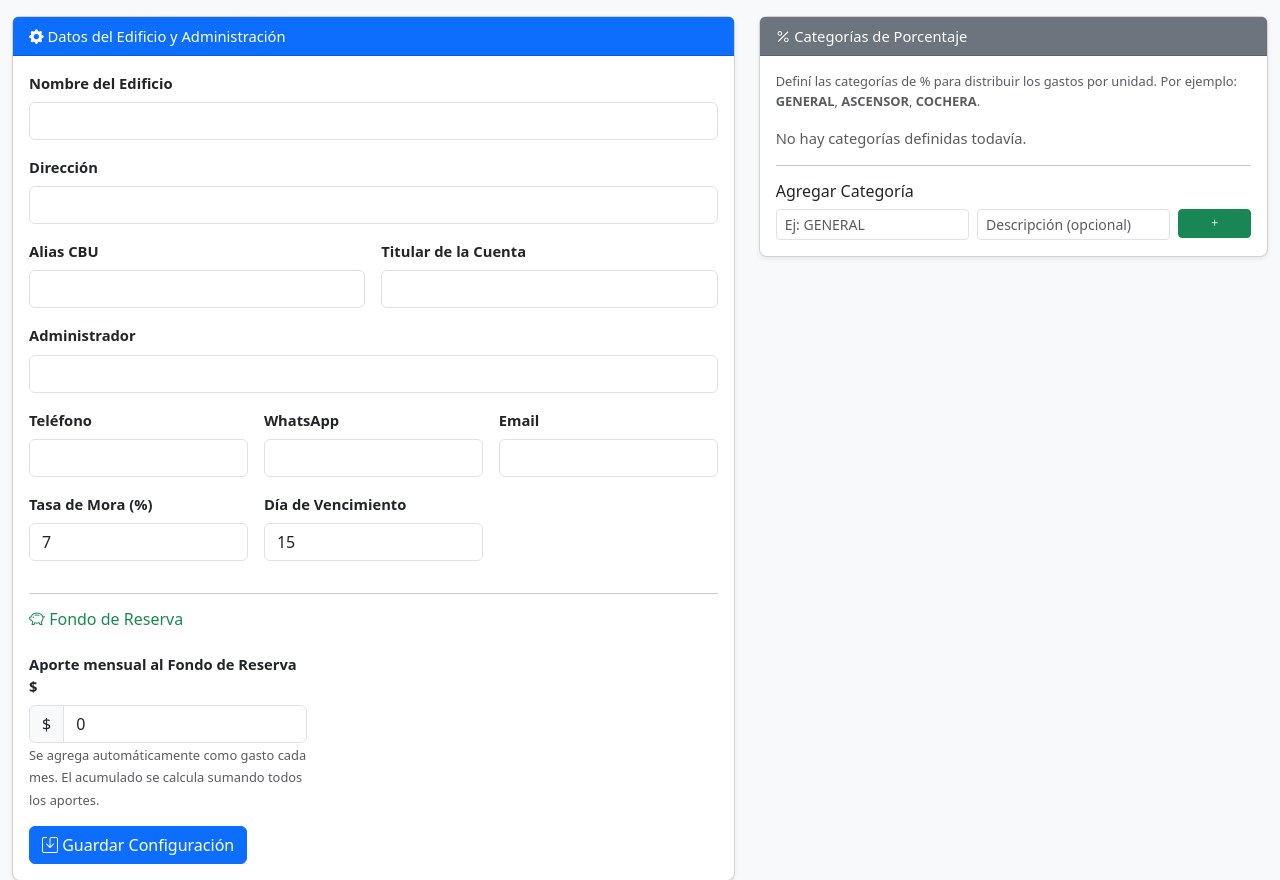
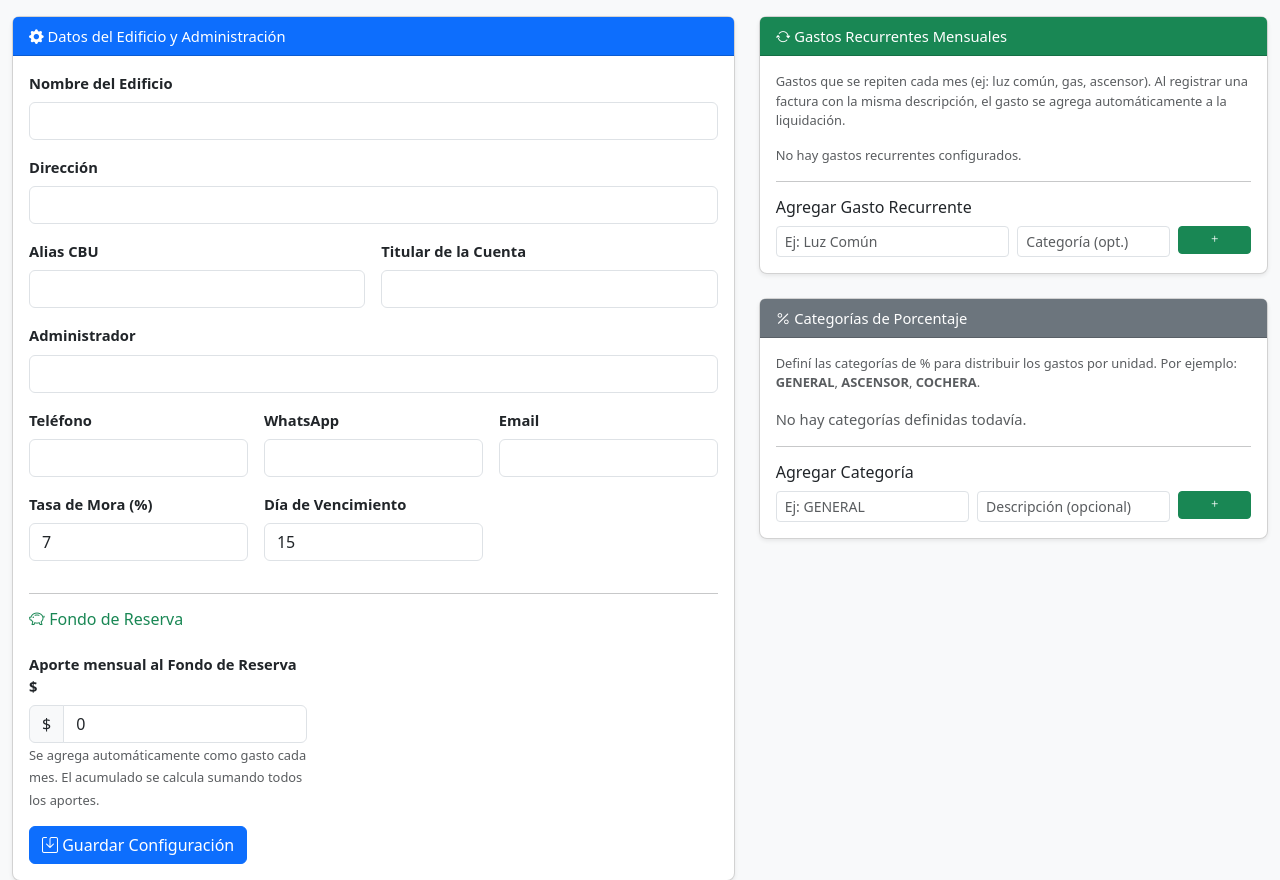
Before and after one commit to ncmartin77/consorcio, a Flask app: page /config in a window 1280 px wide. Shown: the part 76-956 px from the top of the page. Run offline with Flask 3, Linux system fonts and the light colour scheme.

Commit message:
Feat: gastos recurrentes mensuales configurables
Permite definir en Configuración los gastos que se repiten cada mes
(ej: Luz Común, Gas, Ascensor). Al registrar una factura con la misma
descripción, el gasto se agrega automáticamente al mes correspondiente
sin esperar el pago. Al pagar la factura no se duplica el gasto.

Co-Authored-By: Claude Sonnet 4.6 <noreply@anthropic.com>

```diff
--- a/app.py
+++ b/app.py
@@ -72,7 +72,26 @@ def config():
 
     cfg = db.get_config()
     categorias = db.get_categorias()
-    return render_template("config.html", cfg=cfg, categorias=categorias)
+    gastos_recurrentes = db.get_gastos_recurrentes()
+    return render_template("config.html", cfg=cfg, categorias=categorias,
+                           gastos_recurrentes=gastos_recurrentes)
+
+
+@app.route("/config/recurrente/add", methods=["POST"])
+def add_gasto_recurrente():
+    concepto = request.form.get("concepto", "").strip()
+    categoria = request.form.get("categoria", "").strip()
+    if concepto:
+        db.add_gasto_recurrente(concepto, categoria)
+        flash(f"Gasto recurrente '{concepto}' agregado.", "success")
+    return redirect(url_for("config"))
+
+
+@app.route("/config/recurrente/delete/<int:gid>", methods=["POST"])
+def delete_gasto_recurrente(gid):
+    db.delete_gasto_recurrente(gid)
+    flash("Gasto recurrente eliminado.", "success")
+    return redirect(url_for("config"))
 
 
 @app.route("/config/categoria/add", methods=["POST"])
@@ -459,8 +478,10 @@ def facturas():
     lista = db.get_facturas(estado=estado)
     provs = db.get_proveedores()
     total_pendiente = sum(f["importe"] for f in lista if f["estado"] == "PENDIENTE")
+    gastos_recurrentes = db.get_gastos_recurrentes()
     return render_template("facturas.html", facturas=lista, proveedores=provs,
-                           estado_filtro=estado, total_pendiente=total_pendiente)
+                           estado_filtro=estado, total_pendiente=total_pendiente,
+                           gastos_recurrentes=gastos_recurrentes)
 
 
 @app.route("/facturas/save", methods=["POST"])
--- a/excel_db.py
+++ b/excel_db.py
@@ -20,6 +20,7 @@ SHEET_PROVEEDORES = "PROVEEDORES"
 SHEET_FACTURAS = "FACTURAS"
 SHEET_PEDIDOS = "PEDIDOS_PRESUPUESTO"
 SHEET_PRESUPUESTOS = "PRESUPUESTOS"
+SHEET_GASTOS_RECURRENTES = "GASTOS_RECURRENTES"
 LIQPREFIX = "LIQUIDACIONES_"
 SHEET_LIQ_ESTADOS = "LIQUIDACIONES_ESTADO"
 _LIQ_EST_HEADER = ["periodo", "estado"]
@@ -102,6 +103,10 @@ def _init_db():
     ws = wb.create_sheet(SHEET_PRESUPUESTOS)
     ws.append(["id", "pedido_id", "proveedor_id", "proveedor_nombre", "fecha",
                "importe", "notas", "seleccionado"])
+
+    # GASTOS_RECURRENTES
+    ws = wb.create_sheet(SHEET_GASTOS_RECURRENTES)
+    ws.append(["id", "concepto", "categoria"])
 
     wb.save(DB_PATH)
 
@@ -734,6 +739,42 @@ def delete_proveedor(pid):
 
 
 # ---------------------------------------------------------------------------
+# GASTOS RECURRENTES
+# ---------------------------------------------------------------------------
+
+_GR_HEADER = ["id", "concepto", "categoria"]
+
+
+def get_gastos_recurrentes():
+    wb = _get_wb()
+    ws = _ensure_sheet(wb, SHEET_GASTOS_RECURRENTES, _GR_HEADER)
+    result = []
+    for row in ws.iter_rows(min_row=2, values_only=True):
+        if row[0] is not None:
+            result.append({"id": row[0], "concepto": row[1] or "", "categoria": row[2] or ""})
+    return result
+
+
+def add_gasto_recurrente(concepto: str, categoria: str = ""):
+    wb = _get_wb()
+    ws = _ensure_sheet(wb, SHEET_GASTOS_RECURRENTES, _GR_HEADER)
+    new_id = _next_id(ws)
+    ws.append([new_id, concepto.strip(), categoria.strip()])
+    _save_wb(wb)
+    return new_id
+
+
+def delete_gasto_recurrente(gid: int):
+    wb = _get_wb()
+    ws = _ensure_sheet(wb, SHEET_GASTOS_RECURRENTES, _GR_HEADER)
+    for i, row in enumerate(ws.iter_rows(min_row=2, values_only=True), start=2):
+        if row[0] is not None and str(row[0]) == str(gid):
+            ws.delete_rows(i)
+            break
+    _save_wb(wb)
+
+
+# ---------------------------------------------------------------------------
 # FACTURAS
 # ---------------------------------------------------------------------------
 
@@ -786,6 +827,18 @@ def save_factura(data: dict):
     data["id"] = new_id
     ws.append([data.get(col) for col in _FAC_HEADER])
     _save_wb(wb)
+
+    # Auto-crear gasto si la descripción coincide con un gasto recurrente configurado
+    desc = (data.get("descripcion") or "").strip()
+    fecha = data.get("fecha")
+    if desc and fecha:
+        recurrentes = get_gastos_recurrentes()
+        for gr in recurrentes:
+            if gr["concepto"].strip().upper() == desc.upper():
+                periodo = str(fecha)[:7]
+                save_gasto(periodo, gr["concepto"], float(data.get("importe") or 0), "FIJO")
+                break
+
     return new_id
 
 
@@ -816,10 +869,16 @@ def pagar_factura(fid: int, fecha_pago: str):
                 categoria=f.get("categoria") or "Proveedor",
                 importe=importe,
             )
-            # También registrar como gasto mensual del período de pago
+            # Registrar como gasto mensual, excepto si ya fue creado al registrar la factura recurrente
             periodo = fecha_dt.strftime("%Y-%m")
             concepto = f.get("descripcion") or proveedor
-            save_gasto(periodo, concepto[:100], importe, f.get("categoria") or "FIJO")
+            recurrentes = get_gastos_recurrentes()
+            es_recurrente = any(
+                gr["concepto"].strip().upper() == concepto.strip().upper()
+                for gr in recurrentes
+            )
+            if not es_recurrente:
+                save_gasto(periodo, concepto[:100], importe, f.get("categoria") or "FIJO")
             return True
     return False
 
--- a/templates/config.html
+++ b/templates/config.html
@@ -86,6 +86,62 @@
   </div>
 
   <div class="col-lg-5">
+    <!-- Gastos Recurrentes -->
+    <div class="card shadow-sm mb-4">
+      <div class="card-header bg-success text-white">
+        <i class="bi bi-arrow-repeat"></i> Gastos Recurrentes Mensuales
+      </div>
+      <div class="card-body">
+        <p class="text-muted small">
+          Gastos que se repiten cada mes (ej: luz común, gas, ascensor).
+          Al registrar una factura con la misma descripción, el gasto se agrega automáticamente a la liquidación.
+        </p>
+        {% if gastos_recurrentes %}
+        <table class="table table-sm table-bordered">
+          <thead class="table-light">
+            <tr><th>Concepto</th><th>Categoría</th><th></th></tr>
+          </thead>
+          <tbody>
+            {% for gr in gastos_recurrentes %}
+            <tr>
+              <td><strong>{{ gr.concepto }}</strong></td>
+              <td class="text-muted">{{ gr.categoria }}</td>
+              <td>
+                <form method="POST" action="{{ url_for('delete_gasto_recurrente', gid=gr.id) }}"
+                      onsubmit="return confirm('¿Eliminar gasto recurrente {{ gr.concepto }}?')">
+                  <button class="btn btn-sm btn-outline-danger">
+                    <i class="bi bi-trash"></i>
+                  </button>
+                </form>
+              </td>
+            </tr>
+            {% endfor %}
+          </tbody>
+        </table>
+        {% else %}
+        <p class="text-muted small">No hay gastos recurrentes configurados.</p>
+        {% endif %}
+
+        <hr>
+        <h6>Agregar Gasto Recurrente</h6>
+        <form method="POST" action="{{ url_for('add_gasto_recurrente') }}" class="row g-2">
+          <div class="col-6">
+            <input type="text" class="form-control form-control-sm" name="concepto"
+                   placeholder="Ej: Luz Común" required>
+          </div>
+          <div class="col-4">
+            <input type="text" class="form-control form-control-sm" name="categoria"
+                   placeholder="Categoría (opt.)">
+          </div>
+          <div class="col-2">
+            <button type="submit" class="btn btn-sm btn-success w-100">
+              <i class="bi bi-plus"></i>
+            </button>
+          </div>
+        </form>
+      </div>
+    </div>
+
     <div class="card shadow-sm">
       <div class="card-header bg-secondary text-white">
         <i class="bi bi-percent"></i> Categorías de Porcentaje
```
Also changed, not shown: templates/facturas.html (+30 -0 lines).
